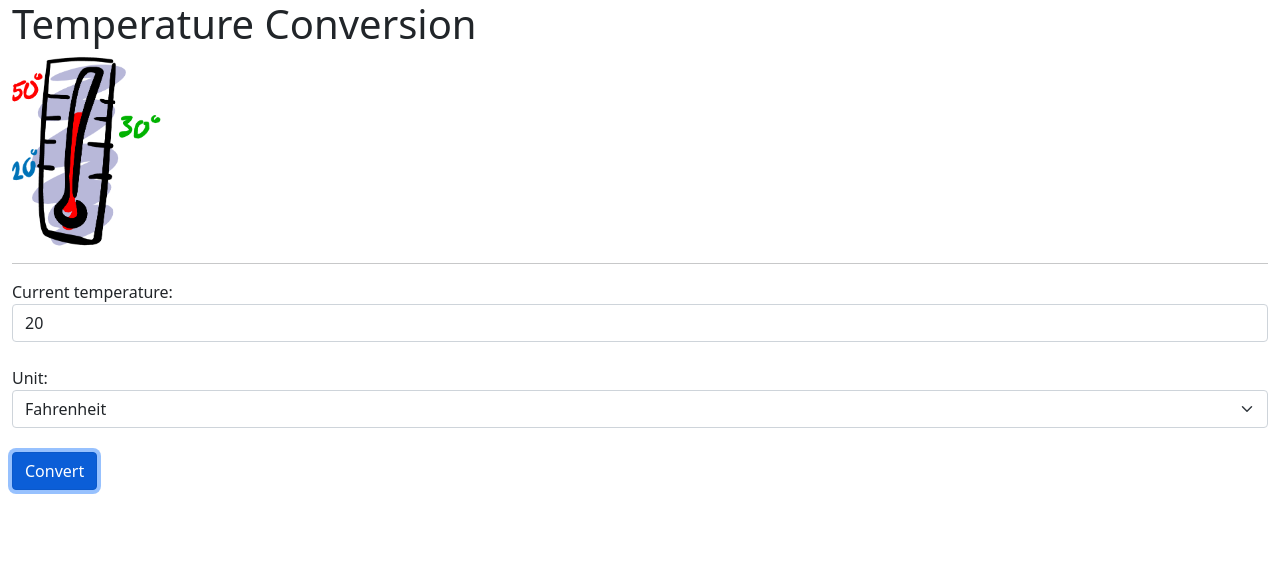
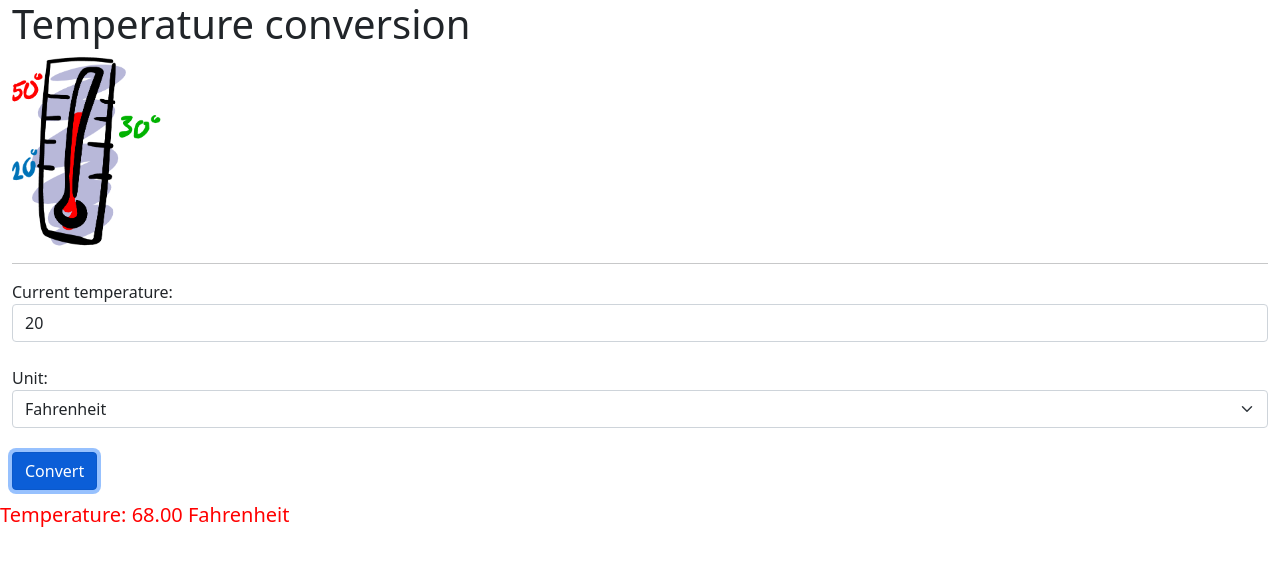
Before and after one commit to fifa2503/ex5b, a plain HTML site: page index.html in a window 1280 px wide. Both pictures are taken after a click on the button "Convert". Drawn offline with nearby package versions, Linux system fonts and the light colour scheme.

Commit message:
Refactoring#3: display the result in <div>

```diff
--- a/index.html
+++ b/index.html
@@ -13,7 +13,7 @@
 </head>
 <body>
   <div class="container-fluid">
-    <h1>Temperature Conversion</h1>
+    <h1>Temperature conversion</h1>
     <img src="images/temperature.gif" class="img-fluid" alt="runner logo" width="150" height="150"><br>
     <hr>
     <form role="form" method="GET">
@@ -33,8 +33,8 @@
       <button type="button" class="btn btn-primary" id="convertBtn">Convert</button>
     </form>
   </div>
-  <div id="result" style="margin-top:10px;margin-left:10px; font-size: 20px; color:red;">
-  </div>
+
+  <div id="result" style="margin-top:10px; font-size: 20px; color:red;"></div>
 
   <script>
     $(document).ready(function(){
@@ -47,10 +47,11 @@
         }
 
         var result = convertTemperature(parseFloat(temp), unit);
-        alert("Temperature is " + result.value + " in " + result.unit);
+
+        // แสดงผลลัพธ์ที่ <div id="result">
+        $("#result").html("Temperature: " + result.value.toFixed(2) + " " + result.unit);
       });
 
-      // ฟังก์ชันตรวจสอบค่าที่ผู้ใช้ป้อน
       function validateTemperature(temp) {
         if (isNaN(temp)) {
           alert("Please verify whether the temperature value is correct!!!");
@@ -66,7 +67,6 @@
         return true;
       }
 
-      // ฟังก์ชันคำนวณการแปลงอุณหภูมิ
       function convertTemperature(temp, unit) {
         let convertedTemp, unitName;
 
```
